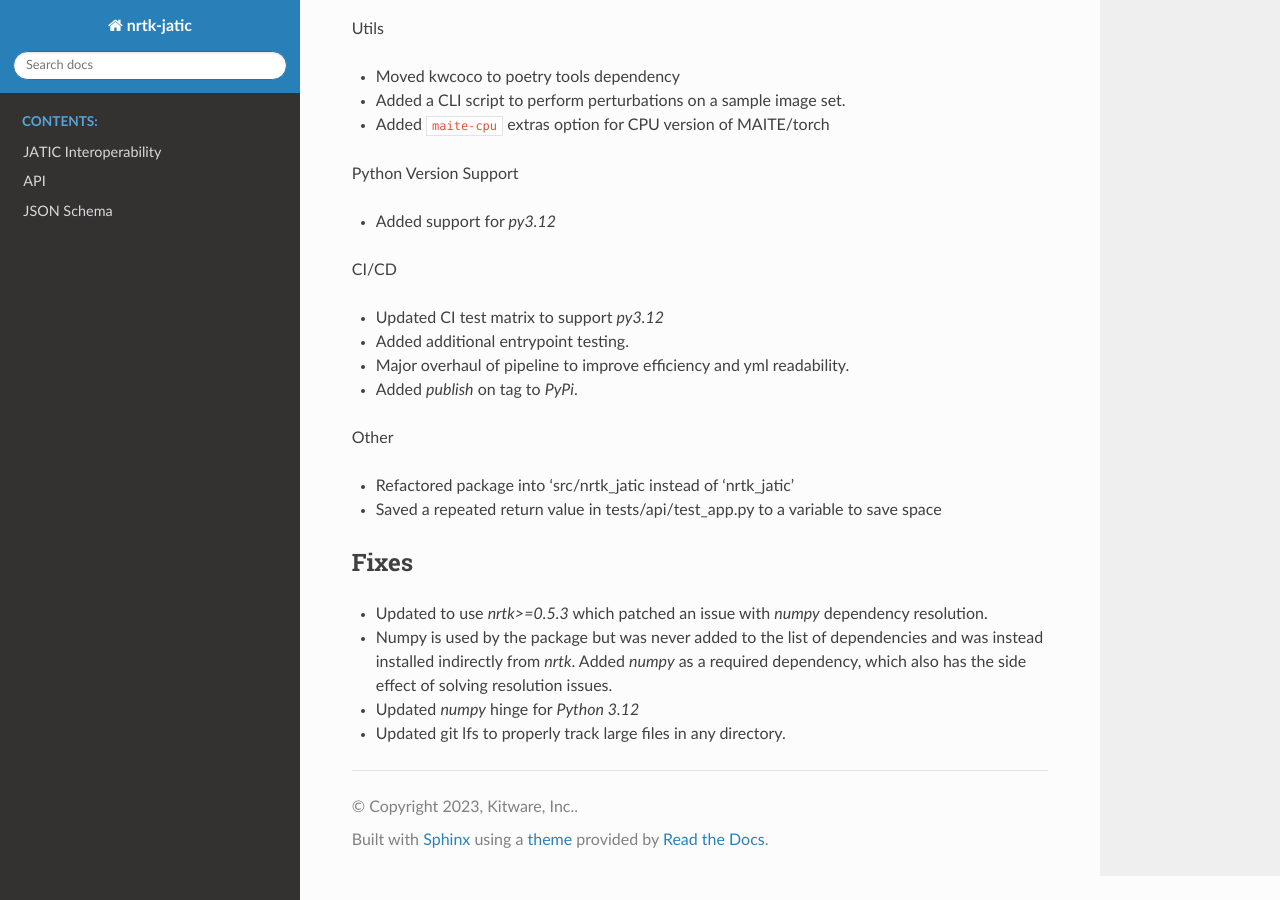
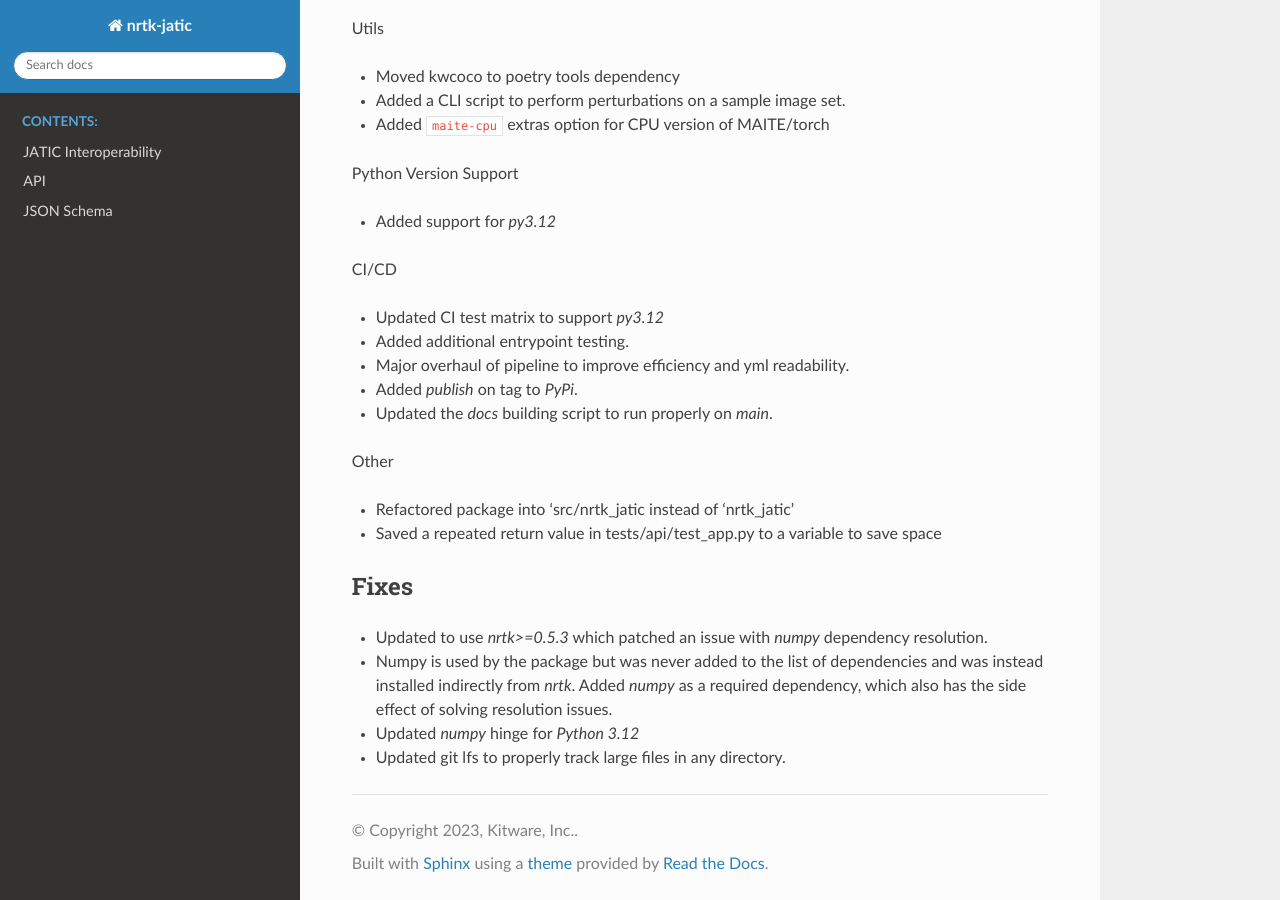
Before and after one commit to Kitware/nrtk-jatic, a Sphinx documentation site: the page built from docs/release_notes/pending_release.rst, in a window 1280 px wide and 900 px high, scrolled down 1427 px. Built offline with Sphinx 7.4.7 and the Read the Docs theme 2.0.0, drawn with Linux system fonts in a browser that asks for light colours; pages that are not in the unit, such as notebooks, are missing from menus.

Commit message:
Updated preview docs

```diff
--- a/docs/release_notes/pending_release.rst
+++ b/docs/release_notes/pending_release.rst
@@ -98,6 +98,8 @@ CI/CD
 
 * Added `publish` on tag to `PyPi`.
 
+* Updated the `docs` building script to run properly on `main`.
+
 Other
 
 * Refactored package into 'src/nrtk_jatic instead of 'nrtk_jatic'
```
Also changed, not shown: 1 other file.
